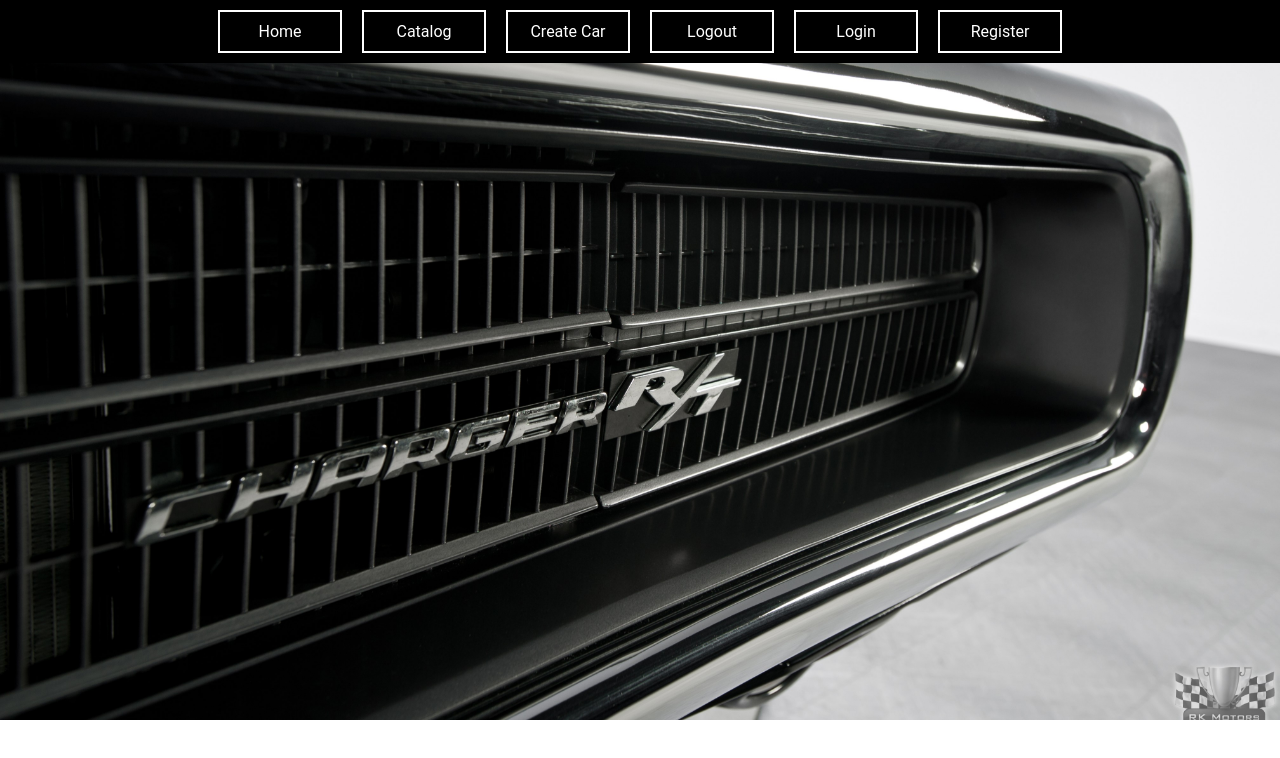
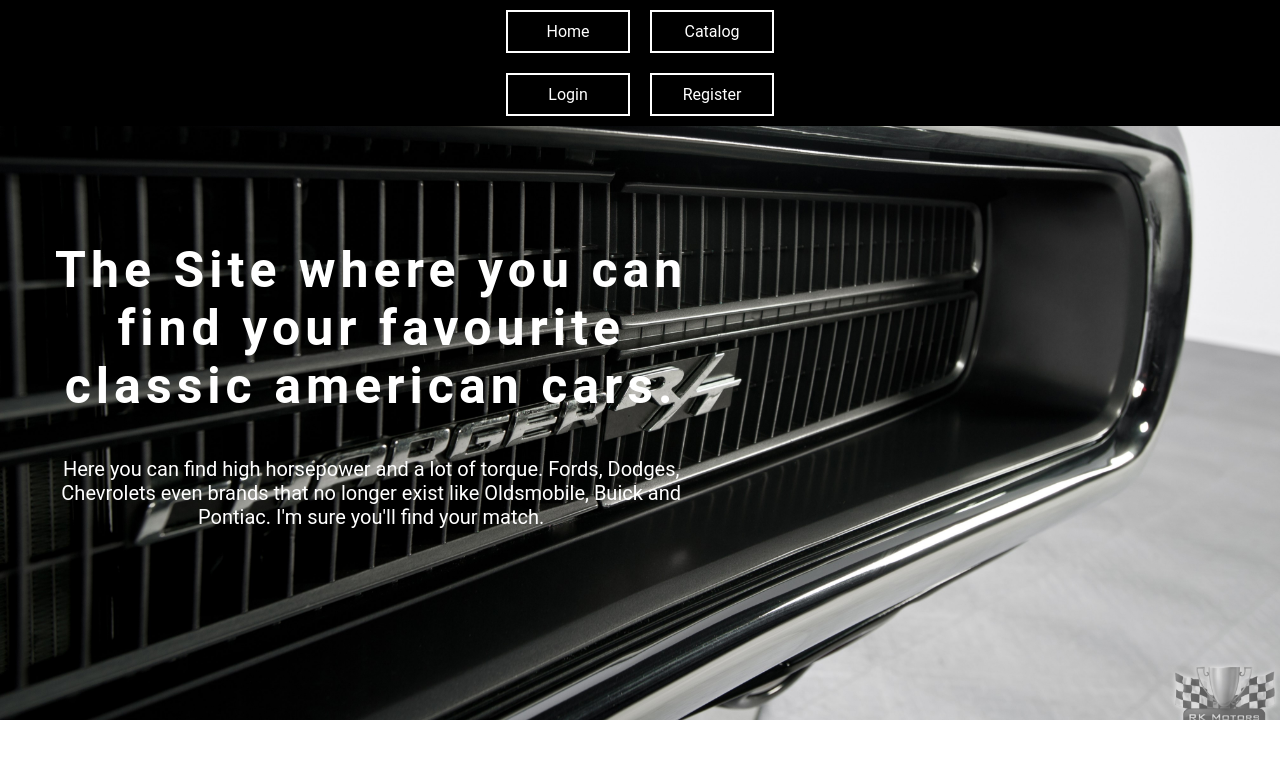
Before and after one commit to CeKko45/Softuni-React-SPA, a React (Vite) app in the folder client/: page / in a window 1280 px wide. Shown: the top 758 px of the page. Built offline with nearby package versions, Linux system fonts and the light colour scheme; a web font is replaced by a local one.

Commit message:
added authentication service with custom hooks and path constants

```diff
--- a/client/components/Home/Home.jsx
+++ b/client/components/Home/Home.jsx
@@ -2,8 +2,8 @@
 export default function Home() {
 
     return (
-        <section id="homePage" class="background-img">
-            <div class="introduction">
+        <section id="homePage" className="background-img">
+            <div className="introduction">
                 <h1>The Site where you can find your favourite classic american cars.</h1>
                 <p>Here you can find high horsepower and a lot of torque. Fords, Dodges, Chevrolets even brands that no longer exist like Oldsmobile, Buick and Pontiac. I'm sure you'll find your match.</p>
             </div>
--- a/client/components/header/Header.jsx
+++ b/client/components/header/Header.jsx
@@ -1,28 +1,42 @@
+import { useContext } from "react"
+import { Link } from "react-router-dom"
 
+import AuthContext from "../../contexts/authContext"
+import Path from "../../src/paths";
 
 export default function Header() {
+    const {
+        isAuthenticated,
+        username,
+    } = useContext(AuthContext);
 
 
     return (
         <header>
-            <title>Classic Muscle</title>
+            <nav>
 
-            <nav>
                 <ul>
-                    {/* <!--For all users--> */}
-                    <li><a href="#">Home</a></li>
-                    <li><a href="#">Catalog</a></li>
-                    {/* <!--For loggin users--> */}
-                    <li><a href="#">Create Car</a></li>
-                    <li><a href="#">Logout</a></li>
-                    {/* <!--For guest user--> */}
-                    <li><a href="#">Login</a></li>
-                    <li><a href="#">Register</a></li>
+                    <li><Link className="home" to={Path.Home}>Home</Link></li>
+                    <li><Link to={Path.CarList}>Catalog</Link></li>
+                    {isAuthenticated && (
+                        <div id="user">
+
+                            <li><Link to={Path.CarCreate}>Create Car</Link></li>
+                            <li><Link to={Path.Logout}>Logout</Link></li>
+                            <span>| {username} |</span>
+                        </div>
+                    )}
+                    {!isAuthenticated && (
+                        <div id="guest">
+
+                            <li><Link to={Path.Login}>Login</Link></li>
+                            <li><Link to={Path.Register}>Register</Link></li>
+                        </div>
+                    )}
 
                 </ul>
 
             </nav>
-
         </header>
 
     )
--- /dev/null
+++ b/client/components/login/Login.jsx
@@ -0,0 +1,43 @@
+import { useContext } from "react";
+import useForm from "../../hooks/useForm";
+import AuthContext from "../../contexts/authContext";
+
+const LoginFormKyes = {
+    Email: 'email',
+    Password: 'password',
+};
+
+export default function Login() {
+    const { loginSubmitHandler } = useContext(AuthContext);
+    const { values, onChange, onSubmit } = useForm(loginSubmitHandler, {
+        [LoginFormKyes.Email]: '',
+        [LoginFormKyes.Password]: '',
+    });
+    return (
+        <section id="loginPage">
+            <form id='loginForm' onSubmit={onSubmit}>
+                <label htmlFor="email">Email:</label>
+                <input
+                    type="email"
+                    id="email"
+                    name={LoginFormKyes.Email}
+                    placeholder="Email"
+                    onChange={onChange}
+                    value={values[LoginFormKyes.Email]}
+                />
+
+                <label htmlFor="password">Password:</label>
+                <input
+                    type="password"
+                    id="password"
+                    name={LoginFormKyes.Password}
+                    placeholder="Password"
+                    onChange={onChange}
+                    value={values[LoginFormKyes.Password]}
+                />
+
+                <input type="submit" className="register" value="Login" />
+            </form>
+        </section>
+    );
+}
--- /dev/null
+++ b/client/components/logout/Logout.jsx
@@ -0,0 +1,25 @@
+import { useContext, useEffect } from "react";
+import { useNavigate } from "react-router-dom";
+
+import * as authService from "../../services/authService";
+import Path from "../../src/paths";
+import AuthContext from "../../contexts/authContext";
+
+export default function Logout() {
+    const navigate = useNavigate();
+    const { logoutHandler } = useContext(AuthContext);
+
+    useEffect(() => {
+        authService.logout()
+            .then(() => {
+                logoutHandler();
+                navigate(Path.Home);
+            })
+            .catch(() => {
+                logoutHandler();
+                navigate(Path.Home)
+            });
+    }, []);
+
+    return null;
+}
--- /dev/null
+++ b/client/components/register/Register.jsx
@@ -0,0 +1,58 @@
+import { useContext } from "react";
+
+import AuthContext from "../../contexts/authContext";
+import useForm from "../../hooks/useForm";
+
+const RegisterFormKeys = {
+    Email: 'email',
+    Password: 'password',
+    ConfirmPassword: 'confirm-password',
+};
+
+export default function Register() {
+    const { registerSubmitHandler } = useContext(AuthContext);
+    const { values, onChange, onSubmit } = useForm(registerSubmitHandler, {
+        [RegisterFormKeys.Email]: '',
+        [RegisterFormKeys.Password]: '',
+        [RegisterFormKeys.ConfirmPassword]: '',
+    });
+
+    return (
+
+        <section id="registerPage">
+            <form id='registerForm' onSubmit={onSubmit}>
+                <label htmlFor="email">Email:</label>
+                <input
+                    type="email"
+                    id="email"
+                    name="email"
+                    placeholder="Email"
+                    onChange={onChange}
+                    value={values[RegisterFormKeys.Email]}
+                />
+
+                <label htmlFor="password">Password:</label>
+                <input
+                    type="password"
+                    id="password"
+                    name="password"
+                    placeholder="Password"
+                    onChange={onChange}
+                    value={values[RegisterFormKeys.Password]}
+                />
+
+                <label htmlFor="con-pass">Confirm Password:</label>
+                <input
+                    type="password"
+                    id="confirm-password"
+                    name="confirm-password"
+                    placeholder="Confirm Password"
+                    onChange={onChange}
+                    value={values[RegisterFormKeys.ConfirmPassword]}
+                />
+
+                <input type="submit" className="register" value="Register" />
+            </form>
+        </section>
+    );
+}
--- /dev/null
+++ b/client/components/routeGuards/AuthGuard.jsx
@@ -0,0 +1,15 @@
+import { useContext } from "react";
+import { Navigate, Outlet } from "react-router-dom";
+
+import AuthContext from "../../contexts/authContext";
+import Path from "../../src/paths";
+
+export default function AuthGuard(props) {
+    const { isAuthenticated } = useContext(AuthContext);
+
+    if (!isAuthenticated) {
+        return <Navigate to={Path.Login} />;
+    }
+
+    return <Outlet />;
+}
--- /dev/null
+++ b/client/contexts/authContext.jsx
@@ -0,0 +1,64 @@
+import { createContext } from "react";
+import { useNavigate } from "react-router-dom";
+
+import * as authService from "../services/authService";
+import usePersistedState from "../hooks/usePersistedState";
+import Path from "../src/paths";
+
+const AuthContext = createContext();
+
+export const AuthProvider = ({
+    children,
+}) => {
+    const navigate = useNavigate();
+    const [auth, setAuth] = usePersistedState('auth', {});
+
+
+    const loginSubmitHandler = async (values) => {
+        const result = await authService.login(values.email, values.password);
+
+        setAuth(result);
+
+        localStorage.setItem('accessToken', result.accessToken);
+
+        navigate(Path.Home);
+    };
+
+
+    const registerSubmitHandler = async (values) => {
+        const result = await authService.register(values.email, values.password);
+
+        setAuth(result);
+
+        localStorage.setItem('accessToken', result.accessToken);
+
+        navigate(Path.Home);
+    };
+
+
+    const logoutHandler = () => {
+        setAuth({});
+        localStorage.removeItem('accessToken');
+    };
+
+
+    const values = {
+        loginSubmitHandler,
+        registerSubmitHandler,
+        logoutHandler,
+        username: auth.username || auth.email,
+        email: auth.email,
+        userId: auth._id,
+        isAuthenticated: !!auth.accessToken,
+    };
+
+    return (
+        <AuthContext.Provider value={values}>
+            {children}
+        </AuthContext.Provider>
+    );
+};
+
+AuthContext.displayName = 'AuthContext';
+
+export default AuthContext;
--- /dev/null
+++ b/client/hooks/useForm.js
@@ -0,0 +1,24 @@
+import { useState } from "react";
+
+export default function useForm(submitHandler, initialValues) {
+  const [values, setValues] = useState(initialValues);
+
+  const onChange = (e) => {
+    setValues((state) => ({
+      ...state,
+      [e.target.name]: e.target.value,
+    }));
+  };
+
+  const onSubmit = (e) => {
+    e.preventDefault();
+
+    submitHandler(values);
+  };
+
+  return {
+    values,
+    onChange,
+    onSubmit,
+  };
+}
--- /dev/null
+++ b/client/hooks/usePersistedState.js
@@ -0,0 +1,31 @@
+import { useState } from "react";
+
+export default function usePersistedState(key, defaultValue) {
+    const [state, setState] = useState(() => {
+        const persistedState = localStorage.getItem(key);
+
+        if (persistedState) {
+            return JSON.parse(persistedState);
+        }
+
+        return defaultValue;
+    });
+
+    const setPersistedState = (value) => {
+        setState(value);
+
+        let serializedValue;
+        if (typeof value === 'function') {
+            serializedValue = JSON.stringify(value(state));
+        } else {
+            serializedValue = JSON.stringify(value);
+        }
+
+        localStorage.setItem(key, serializedValue);
+    };
+
+    return [
+        state,
+        setPersistedState,
+    ];
+}
--- /dev/null
+++ b/client/lib/request.js
@@ -0,0 +1,46 @@
+const buildOptions = (data) => {
+  const options = {};
+
+  if (data) {
+    options.body = JSON.stringify(data);
+    options.headers = {
+      "content-type": "application/json",
+    };
+  }
+
+  const token = localStorage.getItem("accessToken");
+
+  if (token) {
+    options.headers = {
+      ...options.headers,
+      "X-Authorization": token,
+    };
+  }
+
+  return options;
+};
+
+const request = async (method, url, data) => {
+  const response = await fetch(url, {
+    ...buildOptions(data),
+    method,
+  });
+
+  if (response.status === 204) {
+    return {};
+  }
+
+  const result = await response.json();
+
+  if (!response.ok) {
+    throw result;
+  }
+
+  return result;
+};
+
+export const get = request.bind(null, "GET");
+export const post = request.bind(null, "POST");
+export const put = request.bind(null, "PUT");
+export const remove = request.bind(null, "DELETE");
+export const patch = request.bind(null, "PATCH");
--- /dev/null
+++ b/client/services/authService.js
@@ -0,0 +1,19 @@
+import * as request from "../lib/request";
+
+const baseUrl = 'http://localhost:3030/users';
+
+export const login = async (email, password) => {
+    const result = await request.post(`${baseUrl}/login`, {
+        email,
+        password,
+    });
+
+    return result;
+};
+
+export const register = (email, password) => request.post(`${baseUrl}/register`, {
+    email,
+    password,
+});
+
+export const logout = () => request.get(`${baseUrl}/logout`);
--- a/client/src/App.jsx
+++ b/client/src/App.jsx
@@ -1,12 +1,37 @@
+import { Routes, Route } from "react-router-dom";
+
+import { AuthProvider } from "../contexts/authContext";
+import Path from "./paths";
+
 import Header from "../components/header/Header"
+import Home from "../components/Home/Home";
+import Register from "../components/register/Register";
+import Login from "../components/login/Login";
+import Logout from "../components/logout/Logout";
+import AuthGuard from "../components/routeGuards/AuthGuard";
 
 
 function App() {
   return (
-    <div id="container">
-      <Header />
+    <AuthProvider>
+      <div id="container">
+        <Header />
 
-    </div>
+        <Routes>
+          <Route path={Path.Home} element={<Home />} />
+          <Route path={Path.Register} element={<Register />} />
+          <Route path={Path.Login} element={<Login />} />
+
+          <Route element={<AuthGuard />}>
+            <Route path={Path.Logout} element={<Logout />} />
+
+          </Route>
+
+        </Routes>
+
+
+      </div>
+    </AuthProvider>
   )
 }
 
```
